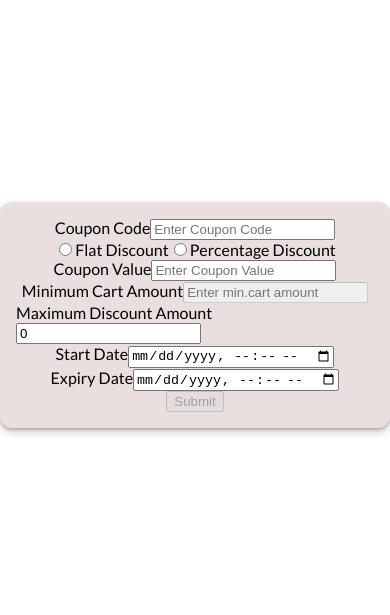
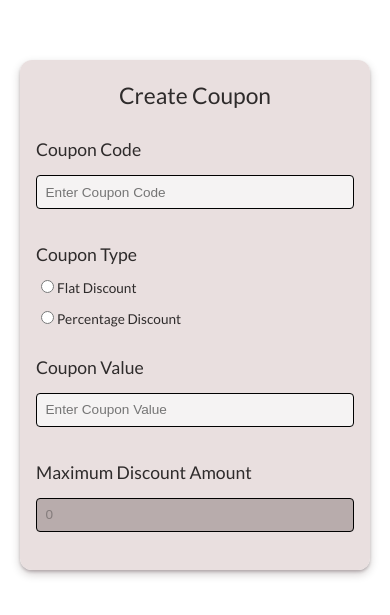
Before and after one commit to Shreykr/coupon-validator, a React (Create React App) app: page /create-coupon in a window 390 px wide. Shown: the part 107-722 px from the top of the page. Built offline with nearby package versions, Linux system fonts and the light colour scheme.

Commit message:
Update coupon creation UI

```diff
--- a/src/components/Coupon/Coupon.js
+++ b/src/components/Coupon/Coupon.js
@@ -1,4 +1,5 @@
 import React, { useState } from "react";
+import { Link } from "react-router-dom";
 import { ToastContainer, toast } from "react-toastify";
 import "react-toastify/dist/ReactToastify.css";
 import "./coupon.css";
@@ -35,8 +36,9 @@ function Coupon() {
   let [maxDiscount, setMaxDiscount] = useState(0);
 
   let [buttonState, setButtonState] = useState(false);
-  let [fieldState, setFieldState] = useState(false);
+  let [fieldState, setFieldState] = useState(true);
   let [cartValueState, setCartValueState] = useState(false);
+  let [expiryState, setExpiryState] = useState(false);
 
   let updateAndValidate = (event) => {
     validate(event);
@@ -55,7 +57,7 @@ function Coupon() {
     let formError = formErrors;
     let fieldValidate = fieldValidity;
     if (event.target.name === "couponCode") {
-      if (fieldValue.length <= 0) {
+      if (fieldValue.length <= 0 || fieldValue.length === undefined) {
         formError.couponCodeError = "Code cannot be empty";
         fieldValidate.couponCode = false;
       } else if (fieldValue.length > 9) {
@@ -98,7 +100,7 @@ function Coupon() {
           fieldValidate.couponType = false;
           setCouponValue((couponValue = 0));
         }
-      } else if (couponType === "Fixed Discount") {
+      } else if (couponType === "Flat Discount") {
         if (couponValue > 0) {
           fieldValidate.maxDiscount = true;
           setMaxDiscount((maxDiscount = couponValue));
@@ -115,12 +117,18 @@ function Coupon() {
           progress: undefined,
         });
       }
+      if (
+        couponType === "Percentage Discount" ||
+        couponType === "Flat Discount"
+      ) {
+        updateCartValueField();
+      }
     } else if (event.target.name === "couponValue") {
-      if (fieldValue <= 0) {
+      if (couponType === "") {
+        formError.couponValueError = "Must select a coupon type";
+        fieldValidate.couponValue = false;
+      } else if (fieldValue <= 0) {
         formError.couponValueError = "Must enter a valid value";
-        fieldValidate.couponValue = false;
-      } else if (couponType === "") {
-        formError.couponValueError = "Must select a coupon type";
         fieldValidate.couponValue = false;
       } else if (couponType === "Percentage Discount") {
         if (fieldValue > 100) {
@@ -155,7 +163,9 @@ function Coupon() {
           progress: undefined,
         });
       }
+      if (couponType === "Flat Discount") {
         updateCartValueField();
+      }
     } else if (event.target.name === "minCartValue") {
       if (fieldValue <= 0) {
         formError.minCartValueError = "Valid value required";
@@ -163,11 +173,14 @@ function Coupon() {
       } else if (couponValue === 0) {
         formError.minCartValueError = "Coupon value required";
         fieldValidate.minCartValue = false;
-      } else if (fieldValue < maxDiscount) {
+      } else if (fieldValue < couponValue && couponType === "Flat Discount") {
         formError.minCartValueError = "Value must be greater than coupon value";
         fieldValidate.minCartValue = false;
       } else if (fieldValue > 5000) {
         formError.minCartValueError = "Min.Cart Value cannot exceed 5000";
+        fieldValidate.minCartValue = false;
+      } else if (fieldValue < 50) {
+        formError.minCartValueError = "Min.Cart Value must be more than 50";
         fieldValidate.minCartValue = false;
       } else {
         formError.minCartValueError = "";
@@ -239,6 +252,7 @@ function Coupon() {
           progress: undefined,
         });
       }
+      updateExpiryState();
     } else if (event.target.name === "couponExpiryDate") {
       if (fieldValue.length <= 0) {
         formError.couponExpiryDateError = "Must select an expiry date";
@@ -285,8 +299,25 @@ function Coupon() {
       formValidity.couponStartDate &&
       formValidity.couponExpiryDate
     ) {
+      if (couponStartDate >= couponExpiryDate) {
+        formValidity.couponExpiryDate = false;
+        setFormValid((formValid = false));
+        updateButtonState();
+        formErrors.couponExpiryDateError =
+          "Expiry Date must be after start date";
+        toast.error(formErrors.couponExpiryDateError, {
+          position: "bottom-center",
+          autoClose: 4000,
+          hideProgressBar: false,
+          closeOnClick: true,
+          pauseOnHover: true,
+          draggable: true,
+          progress: undefined,
+        });
+      } else {
         setFormValid((formValid = true));
         updateButtonState();
+      }
     } else {
       setFormValid((formValid = false));
       updateButtonState();
@@ -310,10 +341,22 @@ function Coupon() {
   };
 
   let updateCartValueField = () => {
-    if (couponValue > 0 && fieldValidity.couponValue) {
+    if (
+      couponValue > 0 &&
+      fieldValidity.couponValue &&
+      couponType === "Flat Discount"
+    ) {
+      setCartValueState((cartValueState = true));
+    } else if (couponType === "Percentage Discount") {
       setCartValueState((cartValueState = true));
     } else {
       setCartValueState((cartValueState = false));
+    }
+  };
+
+  let updateExpiryState = () => {
+    if (fieldValidity.couponStartDate) {
+      setExpiryState((expiryState = true));
     }
   };
 
@@ -376,6 +419,9 @@ function Coupon() {
       <section className='coupon-form-container'>
         <div className='form-container'>
           <form className='form-container__form'>
+            <div className='form-header'>
+              <h1>Create Coupon</h1>
+            </div>
             <div className='form-container__form__group'>
               <label className='form-container__label' htmlFor='coupon-code'>
                 Coupon Code
@@ -390,24 +436,35 @@ function Coupon() {
               />
             </div>
             <div className='form-container__form__group'>
+              <div className='form-container__group__coupon-type'>
+                <p className='form-container__label-p'>Coupon Type</p>
+                <div>
                   <input
                     type='radio'
                     name='couponType'
                     defaultValue='Flat Discount'
                     id='coupon-type'
-                className='form-container__input'
+                    className='form-container__input-radio'
                     onChange={updateAndValidate}
                   />
+                  <span className='form-container__radio-value'>
                     Flat Discount
+                  </span>
+                </div>
+                <div>
                   <input
                     type='radio'
                     name='couponType'
                     defaultValue='Percentage Discount'
-                id='coupon-type'
-                className='form-container__input'
+                    className='form-container__input-radio'
+                    style={{ marginBottom: "17.5px" }}
                     onChange={updateAndValidate}
                   />
+                  <span className='form-container__radio-value'>
                     Percentage Discount
+                  </span>
+                </div>
+              </div>
             </div>
             <div className='form-container__form__group'>
               <label className='form-container__label' htmlFor='coupon-value'>
@@ -419,23 +476,7 @@ function Coupon() {
                 placeholder='Enter Coupon Value'
                 id='coupon-value'
                 className='form-container__input'
-                onBlur={validate}
-              />
-            </div>
-            <div className='form-container__form__group'>
-              <label
-                className='form-container__label'
-                htmlFor='min-cart-amount'>
-                Minimum Cart Amount
-              </label>
-              <input
-                type='number'
-                name='minCartValue'
-                placeholder='Enter min.cart amount'
-                id='min-cart-amount'
-                disabled={!cartValueState}
-                className='form-container__input'
-                onBlur={validate}
+                onChange={validate}
               />
             </div>
             <div className='form-container__form__group'>
@@ -451,6 +492,30 @@ function Coupon() {
                 className='form-container__input'
                 defaultValue={maxDiscount}
                 disabled={fieldState}
+                style={{
+                  backgroundColor: fieldState ? "#B8ACAC" : "#F5F3F3",
+                  color: fieldState ? "#857D7D" : "#000000",
+                }}
+                onBlur={validate}
+              />
+            </div>
+            <div className='form-container__form__group'>
+              <label
+                className='form-container__label'
+                htmlFor='min-cart-amount'>
+                Minimum Cart Amount
+              </label>
+              <input
+                type='number'
+                name='minCartValue'
+                id='min-cart-amount'
+                defaultValue={minCartValue}
+                disabled={!cartValueState}
+                style={{
+                  backgroundColor: !cartValueState ? "#B8ACAC" : "#F5F3F3",
+                  color: !cartValueState ? "#857D7D" : "#000000",
+                }}
+                className='form-container__input'
                 onBlur={validate}
               />
             </div>
@@ -474,18 +539,29 @@ function Coupon() {
                 type='datetime-local'
                 name='couponExpiryDate'
                 id='expiry-date'
+                disabled={!expiryState}
+                style={{
+                  backgroundColor: !expiryState ? "#B8ACAC" : "#F5F3F3",
+                  color: !expiryState ? "#857D7D" : "#000000",
+                }}
                 className='form-container__input'
                 onBlur={validate}
               />
             </div>
             <button
-              title='Submit Button'
+              title='Create Button'
               type='button'
               className='form-container__button'
               disabled={!buttonState}
               onClick={handleSubmit}>
-              Submit
+              Create
             </button>
+            <Link
+              to='../checkout'
+              className='form-container__button'
+              style={{ textDecoration: "none", color: "black" }}>
+              <div>Go Back</div>
+            </Link>
           </form>
         </div>
       </section>
--- a/src/components/Coupon/coupon.css
+++ b/src/components/Coupon/coupon.css
@@ -1,17 +1,105 @@
+
+::-webkit-scrollbar {
+    width: 5px;
+    border-radius: 0.75rem;
+}
+
+::-webkit-scrollbar-track {
+    border-radius: 0.75rem;
+}
+
+::-webkit-scrollbar-thumb {
+    background: #888;
+    border-radius: 0.75rem;
+}
+
+::-webkit-scrollbar-thumb:hover {
+    background: #555;
+}
+
 .form-container{
-    width: 100%;
-    max-width: fit-content;
+    max-width:350px;
+    font-family:'Lato', sans-serif;
+
 }
 
 .form-container__form{
     display:flex;
     flex-flow: column nowrap;
-    justify-content: center;
-    align-items: center;
-    height: fit-content;
     border-radius: 0.75rem;
     padding: 1rem;
+    height:510px;
+    overflow-y:scroll;
     background-color: #e9dfdf;
     box-shadow: 0px 4px 10px 0px rgba(29, 0, 10, 0.2),
     0px 2px 3px 0px rgba(29, 0, 10, 0.2);
+    color:rgb(46, 43, 43);
 }
+
+.form-header{
+    align-self: center;
+    margin-top: 5px;
+    margin-bottom: 30px;
+    font-size: clamp(0.95rem, 2vw, 1.15rem);
+}
+
+.form-container__group__coupon-type{
+    display:flex;
+    flex-flow: column ;
+}
+
+.form-container__label-p{
+    font-size: clamp(1.1rem, 2vw, 1.25rem);
+}
+
+.form-container__label{
+    font-size: clamp(1.1rem, 2vw, 1.25rem);
+    margin-top: 20px;
+    margin-bottom: 10px;
+}
+
+.form-container__form__group{
+    margin-bottom: 15px;
+}
+
+.form-container__input{
+    background-color: #f5f3f3;
+    margin-top: 15px;
+    margin-bottom: 20px;
+    border-radius: 0.25rem;
+    padding: 8.5px;
+    border: 1px solid black;
+    width:100%;
+    font-size: clamp(0.85rem, 2vw, 0.95rem);
+}
+
+.form-container__radio-value{
+    font-size: clamp(0.85rem, 2vw, 1rem);
+}
+
+.form-container__input:focus{
+    outline: none;
+}
+
+.form-container__input-radio{
+    margin-top: 15px;
+}
+
+.form-container__button{
+    width: 80%;
+    align-self: center;
+    margin-top:clamp(10px, 3.5vw,15px);
+    margin-bottom:clamp(10px, 3.5vw,15px);
+    font-size: clamp(0.95rem, 2.5vw, 1.2rem);
+    background-color: #b8acac;
+    border-radius: 5px;
+    padding:0.55rem;
+    border:0px solid;
+    text-align: center;
+}
+
+.form-container__button:hover{
+    box-shadow: 0px 4px 10px 0px rgba(29, 0, 10, 0.2),
+    0px 2px 3px 0px rgba(29, 0, 10, 0.2);
+    cursor: pointer
+}
```
Also changed, not shown: src/components/Checkout/Checkout.js (+18 -2 lines), src/components/Checkout/checkout.css (+27 -1 lines). Lines whose indentation alone changed are shown as unchanged.
